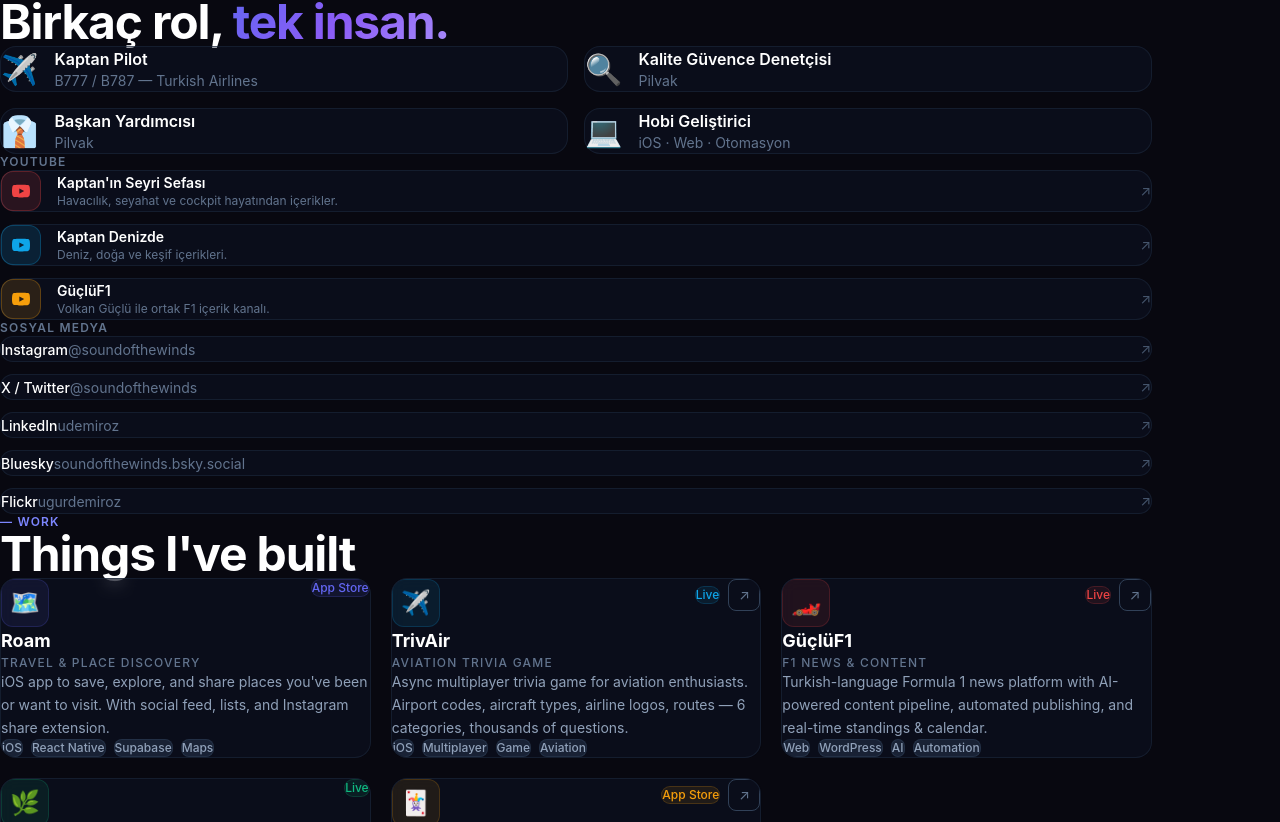
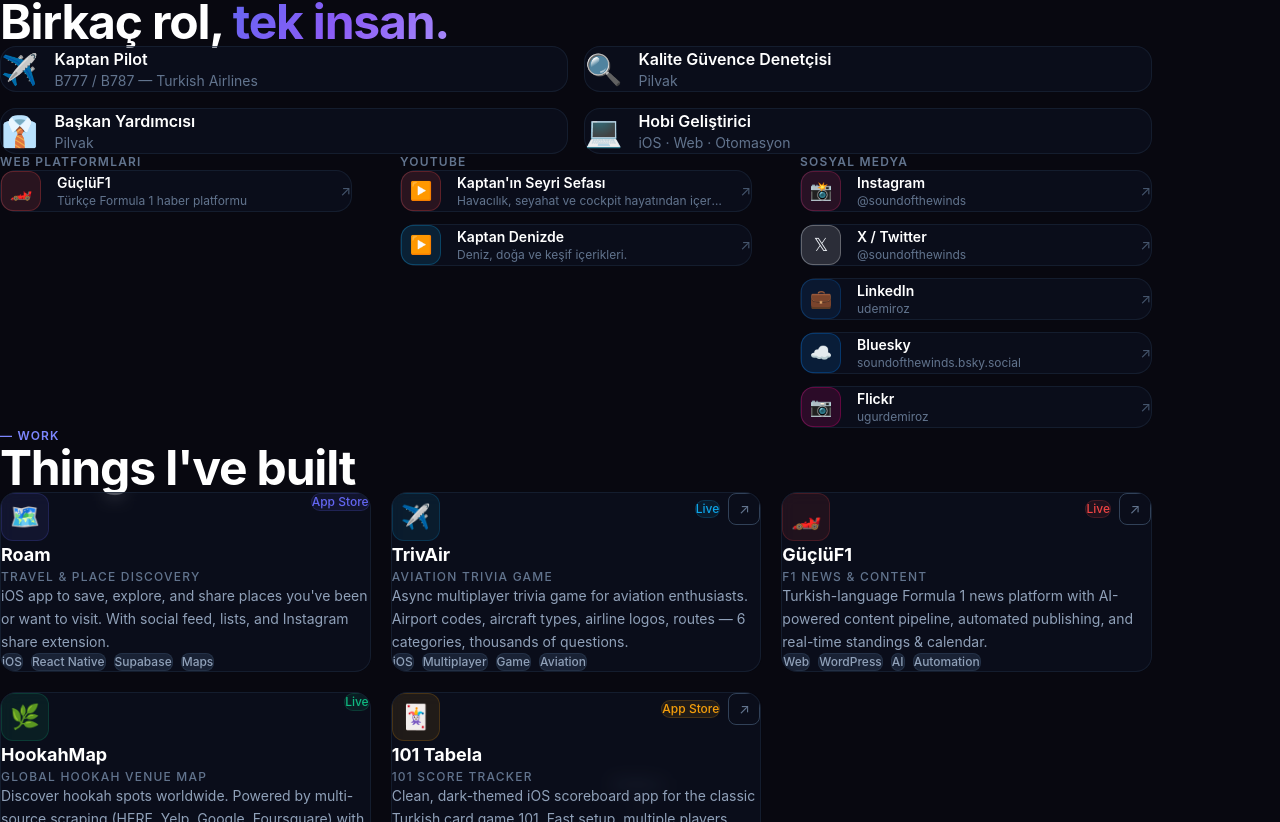
Before and after one commit to u-demiroz/ugurdemiroz, a Next.js app: page / in a window 1280 px wide. Shown: the part 818-1640 px from the top of the page. Built offline with nearby package versions, Linux system fonts and the light colour scheme.

Commit message:
feat: separate GüçlüF1 into web platforms, unify link card design

```diff
--- a/components/About.tsx
+++ b/components/About.tsx
@@ -8,6 +8,16 @@
   { icon: "🔍", title: "Kalite Güvence Denetçisi", sub: "Pilvak" },
   { icon: "👔", title: "Başkan Yardımcısı", sub: "Pilvak" },
   { icon: "💻", title: "Hobi Geliştirici", sub: "iOS · Web · Otomasyon" },
+];
+
+const WEB_PLATFORMS = [
+  {
+    name: "GüçlüF1",
+    desc: "Türkçe Formula 1 haber platformu",
+    url: "https://gucluf1.com",
+    emoji: "🏎️",
+    color: "#ef4444",
+  },
 ];
 
 const YOUTUBE = [
@@ -23,21 +33,39 @@
     url: "https://www.youtube.com/@kaptandenizde2518",
     color: "#0ea5e9",
   },
-  {
-    name: "GüçlüF1",
-    desc: "Volkan Güçlü ile ortak F1 içerik kanalı.",
-    url: "https://www.youtube.com/@gucluf1",
-    color: "#f59e0b",
-  },
 ];
 
 const SOCIAL = [
-  { name: "Instagram", handle: "@soundofthewinds", url: "https://instagram.com/soundofthewinds", color: "#e1306c" },
-  { name: "X / Twitter", handle: "@soundofthewinds", url: "https://x.com/soundofthewinds", color: "#fff" },
-  { name: "LinkedIn", handle: "udemiroz", url: "https://linkedin.com/in/udemiroz", color: "#0a66c2" },
-  { name: "Bluesky", handle: "soundofthewinds.bsky.social", url: "https://bsky.app/profile/soundofthewinds.bsky.social", color: "#0085ff" },
-  { name: "Flickr", handle: "ugurdemiroz", url: "https://flickr.com/photos/ugurdemiroz", color: "#ff0084" },
+  { name: "Instagram", handle: "@soundofthewinds", url: "https://instagram.com/soundofthewinds", emoji: "📸", color: "#e1306c" },
+  { name: "X / Twitter", handle: "@soundofthewinds", url: "https://x.com/soundofthewinds", emoji: "𝕏", color: "#ffffff" },
+  { name: "LinkedIn", handle: "udemiroz", url: "https://linkedin.com/in/udemiroz", emoji: "💼", color: "#0a66c2" },
+  { name: "Bluesky", handle: "soundofthewinds.bsky.social", url: "https://bsky.app/profile/soundofthewinds.bsky.social", emoji: "☁️", color: "#0085ff" },
+  { name: "Flickr", handle: "ugurdemiroz", url: "https://flickr.com/photos/ugurdemiroz", emoji: "📷", color: "#ff0084" },
 ];
+
+function LinkCard({ href, emoji, color, title, sub }: { href: string; emoji: string; color: string; title: string; sub: string }) {
+  return (
+    <a
+      href={href}
+      target="_blank"
+      rel="noopener noreferrer"
+      className="flex items-center gap-4 rounded-2xl border border-slate-800/60 bg-slate-900/40 p-5
+                 hover:border-slate-700 hover:-translate-y-0.5 transition-all duration-200 group"
+    >
+      <div
+        className="w-10 h-10 rounded-xl flex items-center justify-center flex-shrink-0 text-lg"
+        style={{ background: `${color}22`, border: `1px solid ${color}44` }}
+      >
+        {emoji}
+      </div>
+      <div className="flex-1 min-w-0">
+        <div className="text-white font-semibold text-sm">{title}</div>
+        <div className="text-slate-500 text-xs mt-0.5 truncate">{sub}</div>
+      </div>
+      <span className="text-slate-600 group-hover:text-slate-400 transition-colors text-sm flex-shrink-0">↗</span>
+    </a>
+  );
+}
 
 export default function About() {
   const ref = useRef<HTMLDivElement>(null);
@@ -80,38 +108,32 @@
         ))}
       </motion.div>
 
+      <div className="grid grid-cols-1 lg:grid-cols-3 gap-12">
+
+        {/* Web Platformları */}
+        <motion.div
+          initial={{ y: 32, opacity: 0 }}
+          animate={inView ? { y: 0, opacity: 1 } : {}}
+          transition={{ duration: 0.6, delay: 0.15 }}
+        >
+          <p className="text-xs font-semibold text-slate-500 tracking-widest uppercase mb-5">Web Platformları</p>
+          <div className="flex flex-col gap-3">
+            {WEB_PLATFORMS.map((p) => (
+              <LinkCard key={p.name} href={p.url} emoji={p.emoji} color={p.color} title={p.name} sub={p.desc} />
+            ))}
+          </div>
+        </motion.div>
+
         {/* YouTube */}
         <motion.div
           initial={{ y: 32, opacity: 0 }}
           animate={inView ? { y: 0, opacity: 1 } : {}}
           transition={{ duration: 0.6, delay: 0.2 }}
-        className="mb-20"
         >
           <p className="text-xs font-semibold text-slate-500 tracking-widest uppercase mb-5">YouTube</p>
           <div className="flex flex-col gap-3">
             {YOUTUBE.map((y) => (
-            <a
-              key={y.name}
-              href={y.url}
-              target="_blank"
-              rel="noopener noreferrer"
-              className="flex items-center gap-4 rounded-2xl border border-slate-800/60 bg-slate-900/40 p-5
-                         hover:border-slate-700 hover:-translate-y-0.5 transition-all duration-200 group"
-            >
-              <div
-                className="w-10 h-10 rounded-xl flex items-center justify-center flex-shrink-0"
-                style={{ background: `${y.color}22`, border: `1px solid ${y.color}44` }}
-              >
-                <svg width="18" height="18" viewBox="0 0 24 24" fill={y.color}>
-                  <path d="M23.5 6.19a3.02 3.02 0 0 0-2.12-2.14C19.54 3.5 12 3.5 12 3.5s-7.54 0-9.38.55A3.02 3.02 0 0 0 .5 6.19C0 8.03 0 12 0 12s0 3.97.5 5.81a3.02 3.02 0 0 0 2.12 2.14C4.46 20.5 12 20.5 12 20.5s7.54 0 9.38-.55a3.02 3.02 0 0 0 2.12-2.14C24 15.97 24 12 24 12s0-3.97-.5-5.81zM9.75 15.5v-7l6.5 3.5-6.5 3.5z"/>
-                </svg>
-              </div>
-              <div className="flex-1 min-w-0">
-                <div className="text-white font-semibold text-sm">{y.name}</div>
-                <div className="text-slate-500 text-xs mt-0.5">{y.desc}</div>
-              </div>
-              <span className="text-slate-600 group-hover:text-slate-400 transition-colors text-sm">↗</span>
-            </a>
+              <LinkCard key={y.name} href={y.url} emoji="▶️" color={y.color} title={y.name} sub={y.desc} />
             ))}
           </div>
         </motion.div>
@@ -120,28 +142,17 @@
         <motion.div
           initial={{ y: 32, opacity: 0 }}
           animate={inView ? { y: 0, opacity: 1 } : {}}
-        transition={{ duration: 0.6, delay: 0.3 }}
+          transition={{ duration: 0.6, delay: 0.25 }}
         >
           <p className="text-xs font-semibold text-slate-500 tracking-widest uppercase mb-5">Sosyal Medya</p>
           <div className="flex flex-col gap-3">
             {SOCIAL.map((s) => (
-            <a
-              key={s.name}
-              href={s.url}
-              target="_blank"
-              rel="noopener noreferrer"
-              className="flex items-center gap-4 rounded-2xl border border-slate-800/60 bg-slate-900/40 p-4
-                         hover:border-slate-700 hover:-translate-y-0.5 transition-all duration-200 group"
-            >
-              <div className="flex-1">
-                <span className="text-white font-medium text-sm">{s.name}</span>
-                <span className="text-slate-500 text-sm ml-2">{s.handle}</span>
-              </div>
-              <span className="text-slate-600 group-hover:text-slate-400 transition-colors text-sm">↗</span>
-            </a>
+              <LinkCard key={s.name} href={s.url} emoji={s.emoji} color={s.color} title={s.name} sub={s.handle} />
             ))}
           </div>
         </motion.div>
+
+      </div>
     </section>
   );
 }
```
Lines whose indentation alone changed are shown as unchanged.
